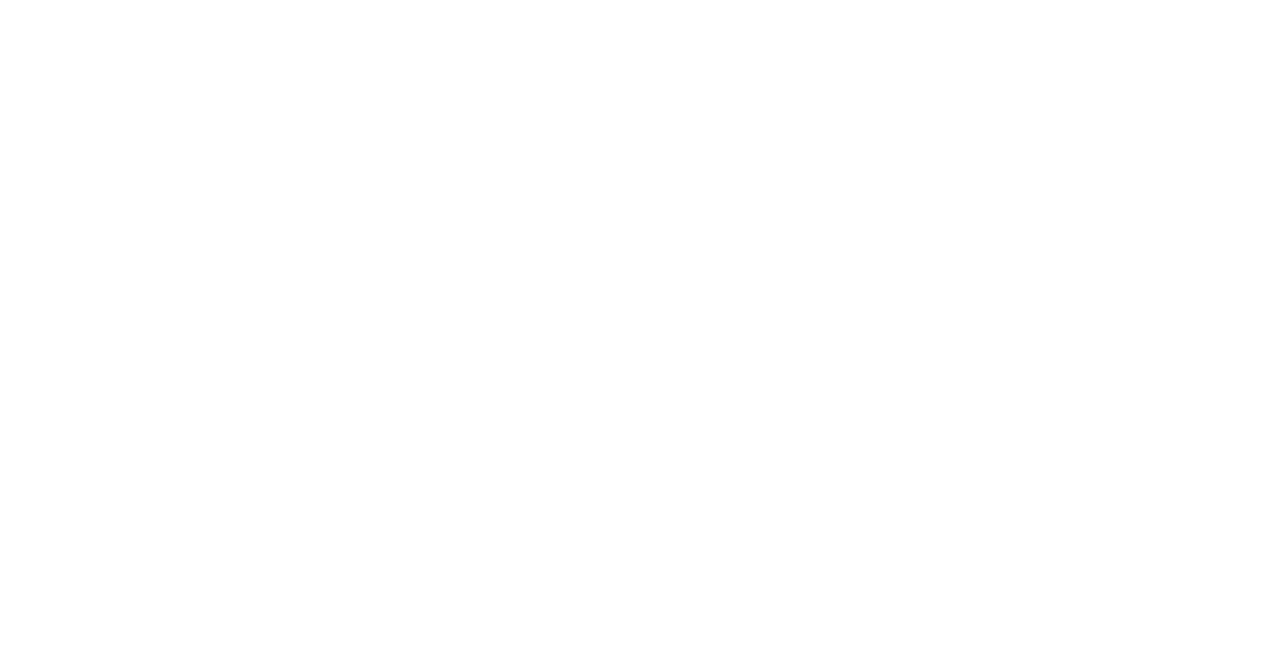
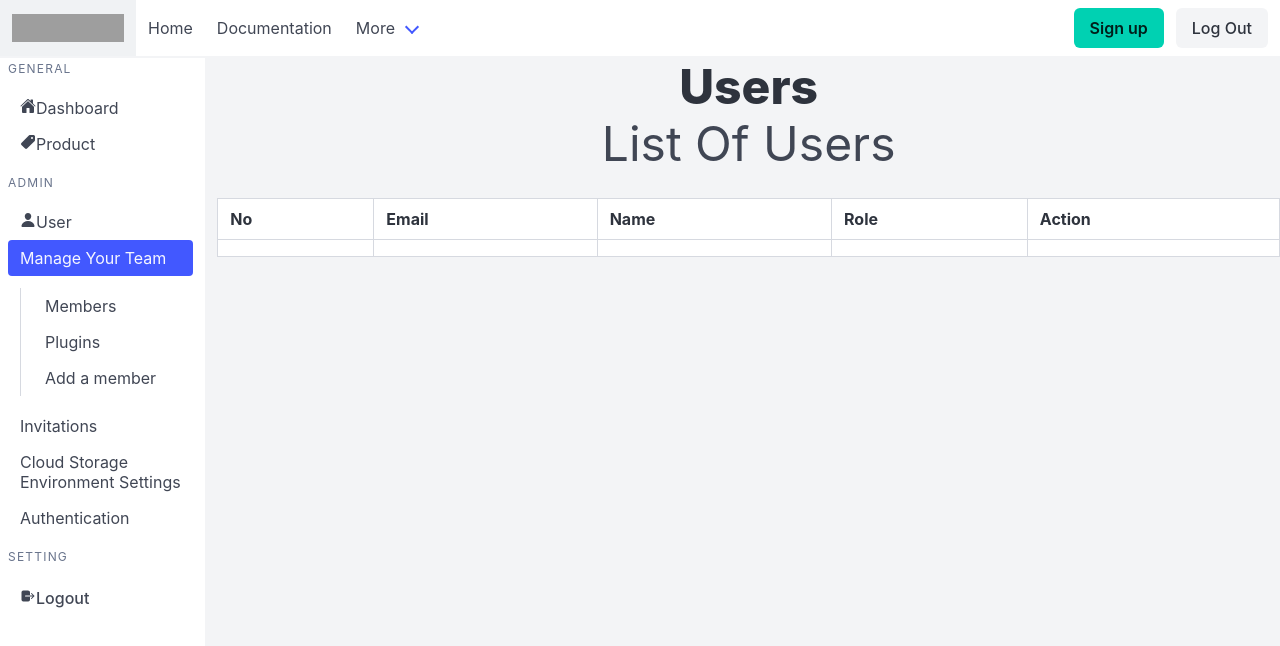
Before and after one commit to ujangaripin24/react-login-multirole, a React (Create React App) app: page /user in a window 1280 px wide. Before the commit this address had no page. Shown: the top 646 px of the page. Built offline with nearby package versions, Linux system fonts and the light colour scheme; grey boxes are pictures that could not be loaded.

Commit message:
add table for user

```diff
--- a/src/App.js
+++ b/src/App.js
@@ -1,12 +1,15 @@
 import { BrowserRouter, Route, Routes } from 'react-router-dom'
 import Dashboard from './pages/Dashboard';
-
+import Login from './components/Login'
+import User from './pages/User';
 function App() {
   return (
     <div>
       <BrowserRouter>
         <Routes>
+          <Route path="/" element={<Login/>}/>
           <Route path="/dashboard" element={<Dashboard/>}/>
+          <Route path="/user" element={<User/>}/>
         </Routes>
       </BrowserRouter>
     </div>
--- /dev/null
+++ b/src/components/Login.jsx
@@ -0,0 +1,38 @@
+import React from 'react'
+
+const Login = () => {
+  return (
+    <section className="hero has-backgroud-grey-light is-success is-fullheight is-fullwidth">
+      <div className="hero-body">
+        <div className="container">
+          <div className="columns is-centered">
+            <div className="column is-4">
+              <form action="" className="box">
+                <h1 className='title is-2 text-white'>Sign In</h1>
+                <div className="field">
+                  <label htmlFor="" className="label">Email</label>
+                  <div className="controll">
+                    <input type="text" className="input" placeholder='Email' />
+                  </div>
+                </div>
+                <div className="field">
+                  <label htmlFor="" className="label">Password</label>
+                  <div className="controll">
+                    <input type="password" className="input" placeholder='*****' />
+                  </div>
+                </div>
+                <div className="field m-5">
+                  <button className="button is-success is-fullwidth is-fullwidth">
+                    Login
+                  </button>
+                </div>
+              </form>
+            </div>
+          </div>
+        </div>
+      </div>
+    </section>
+  )
+}
+
+export default Login
--- /dev/null
+++ b/src/components/UserList.jsx
@@ -0,0 +1,32 @@
+import React from 'react'
+
+const UserList = () => {
+  return (
+    <div>
+      <h1 className='title is-1 has-text-centered'>Users</h1>
+      <h3 className='subtitle is-1 has-text-centered'>List Of Users</h3>
+      <table className='table is-fullwidth is-bordered is-striped is-hoverable'>
+        <thead>
+          <tr>
+            <th>No</th>
+            <th>Email</th>
+            <th>Name</th>
+            <th>Role</th>
+            <th>Action</th>
+          </tr>
+        </thead>
+        <tbody>
+          <tr>
+            <td></td>
+            <td></td>
+            <td></td>
+            <td></td>
+            <td></td>
+          </tr>
+        </tbody>
+      </table>
+    </div>
+  )
+}
+
+export default UserList
--- a/src/pages/Dashboard.jsx
+++ b/src/pages/Dashboard.jsx
@@ -1,10 +1,11 @@
 import React from 'react'
 import Layout from './Layout'
+import Welcome from '../components/Welcome'
 
 const Dashboard = () => {
   return (
     <Layout>
-        Lotem2
+        <Welcome/>
     </Layout>
   )
 }
--- /dev/null
+++ b/src/pages/User.jsx
@@ -0,0 +1,13 @@
+import React from 'react'
+import Layout from './Layout'
+import UserList from '../components/UserList'
+
+const User = () => {
+  return (
+    <Layout>
+        <UserList/>
+    </Layout>
+  )
+}
+
+export default User
```
